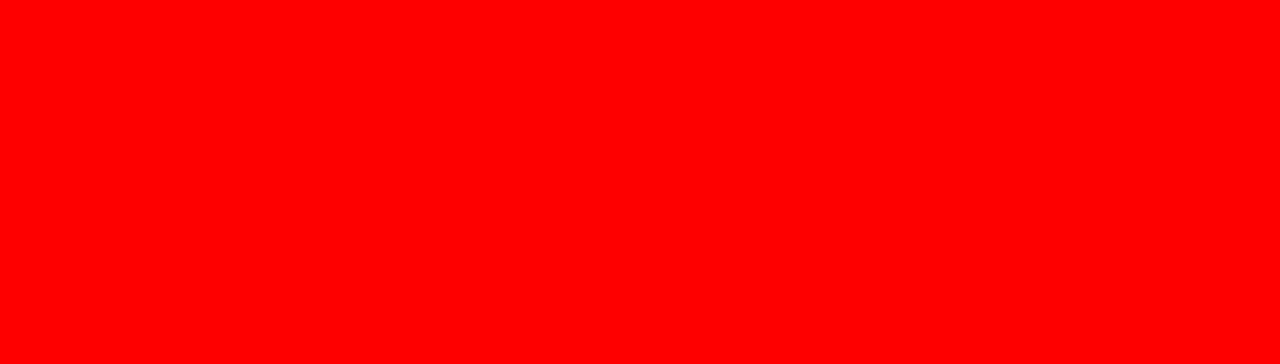
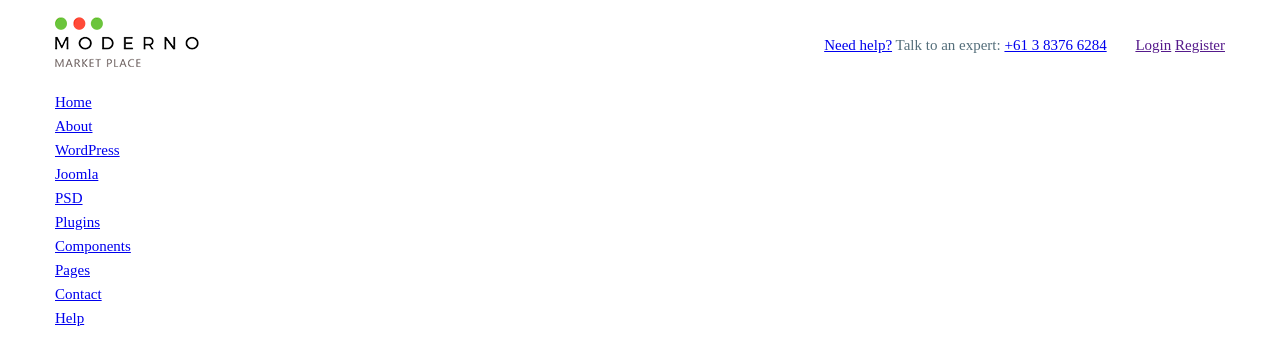
Before and after one commit to artemdiduk/moderno, a website: page app/index.html in a window 1280 px wide. Drawn offline with nearby package versions, Linux system fonts and the light colour scheme; files that its build step writes are made by us from their sources.

Commit message:
fonts-pod

```diff
--- a/app/index.html
+++ b/app/index.html
@@ -1,18 +1,111 @@
 <!DOCTYPE html>
 <html lang="en">
+
 <head>
     <meta charset="UTF-8">
     <meta name="viewport" content="width=device-width, initial-scale=1.0">
     <title>Document</title>
+    <link rel="preconnect" href="https://fonts.gstatic.com">
+    <link href="https://fonts.googleapis.com/css2?family=Roboto:wght@500;700&display=swap" rel="stylesheet">
     <link rel="stylesheet" href="css/libs.min.css">
     <link rel="stylesheet" href="css/style.min.css">
 </head>
+
 <body>
+    <header class="header">
+
+        <div class="header__top">
+            <div class="container">
+                <div class="header__top-inner">
+                    <div class="header__logo">
+                        <a href="#"><img src="images/logo.png" alt="">
+                        </a>
+                    </div>
+                    <div class="header__text">
+                        <a href="#">
+                            <span>Need help?</span>
+                        </a>
+                        Talk to an expert:
+                        <a class="header__phone" href="tel:61383766284">+61 3 8376 6284</a>
+                    </div>
+                    <div class="header__box">
+                        <a class="basket" href="#"></a>
+                        <a class="header__btn" href="">Login</a>
+                        <a class="header__btn" href="">Register</a>
+
+                    </div>
+                </div>
+            </div>
+
+        </div>
+
+        <div class="header__menu">
+            <div class="container">
+                <nav class="menu">
+                    <ul class="header__list">
+                        <li class="header__list-item">
+                            <a href="#" class="header__list-link">
+                                Home
+                            </a>
+                        </li>
+                        <li class="header__list-item">
+                            <a href="#" class="header__list-link">
+                                About
+                            </a>
+                        </li>
+                        <li class="header__list-item">
+                            <a href="#" class="header__list-link">
+                                WordPress
+                            </a>
+                        </li>
+                        <li class="header__list-item">
+                            <a href="#" class="header__list-link">
+                                Joomla
+                            </a>
+                        </li>
+                        <li class="header__list-item">
+                            <a href="#" class="header__list-link">
+                                PSD
+                            </a>
+                        </li>
+                        <li class="header__list-item">
+                            <a href="#" class="header__list-link">
+                                Plugins
+                            </a>
+                        </li>
+                        <li class="header__list-item">
+                            <a href="#" class="header__list-link">
+                                Components
+                            </a>
+                        </li>
+                        <li class="header__list-item">
+                            <a href="#" class="header__list-link">
+                                Pages
+                            </a>
+                        </li>
+                        <li class="header__list-item">
+                            <a href="#" class="header__list-link">
+                                Contact
+                            </a>
+                        </li>
+                        <li class="header__list-item">
+                            <a href="#" class="header__list-link">
+                                Help
+                            </a>
+                        </li>
+                    </ul>
+                </nav>
+
+            </div>
+        </div>
 
 
+    </header>
 
-<script src="https://ajax.googleapis.com/ajax/libs/jquery/3.5.1/jquery.min.js"></script>
-<script src="js/libs.min.js"></script>
-<script src="js/main.js"></script>
+
+    <script src="https://ajax.googleapis.com/ajax/libs/jquery/3.5.1/jquery.min.js"></script>
+    <script src="js/libs.min.js"></script>
+    <script src="js/main.js"></script>
 </body>
+
 </html>
--- /dev/null
+++ b/app/scss/_fonts.scss
@@ -0,0 +1,7 @@
+@font-face {
+		font-family: 'Roboto-Regular', sans-serif;
+		src: url('../fonts/Roboto-Regular.woff2') format('woff2'),
+             url('FileName.woff') format('woff');
+        font-weight: 400;
+
+	}
--- /dev/null
+++ b/app/scss/_global.scss
@@ -0,0 +1,28 @@
+html {
+    box-sizing: border-box;
+}
+*,
+*::before,
+*::after{
+    box-sizing: inherit;
+}
+a{
+    display: inline-block;
+}
+ul,
+li{
+    margin: 0;
+    padding: 0;
+    list-style: none;
+}
+body {
+    font-family: 'Roboto-Regular';
+    font-size: 15px;
+    color: $color-text;
+    line-height: 24px;
+}
+.container{
+    max-width: 1200px;
+    margin: 0 auto;
+    padding: 0 15px;
+}
--- /dev/null
+++ b/app/scss/_vars.scss
@@ -0,0 +1 @@
+$color-text: #546e7a;
--- a/app/scss/style.scss
+++ b/app/scss/style.scss
@@ -1,23 +1,14 @@
-html {
-    box-sizing: border-box;
+@import '_vars';
+@import '_global';
+@import '_fonts';
+
+.header__top-inner {
+    display: flex;
+    justify-content: space-between;
+    height: 90px;
+    align-items: center;
 }
-*,
-*::before,
-*::after{
-    box-sizing: inherit;
+.header__text {
+    margin-left: auto;
+    margin-right: 25px;
 }
-
-.box{
-    font-size: 12px;
-    padding: 0;
-    overflow: hidden;
-}
-
-.box{
-    display: flex;
-    transition: all .3s;
-}
-
-body {
-    background-color: red;
-}
--- a/gulpfile.js
+++ b/gulpfile.js
@@ -8,7 +8,7 @@ let gulp = require('gulp'),
     cssmin = require ('gulp-cssmin');
 
 gulp.task('sass', function(){
-  return gulp.src('app/scss/style.scss')
+  return gulp.src('app/scss/**/*.scss')
         .pipe(sass({outputStyle: 'compressed'}))
         .pipe(rename({suffix : '.min'}))
         .pipe(autoprefixer({
```
Also changed, not shown: app/fonts/Roboto-Regular.woff (added), app/fonts/Roboto-Regular.woff2 (added), app/images/logo.png (added).
